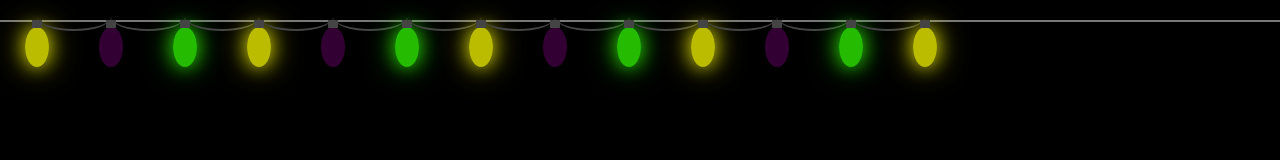
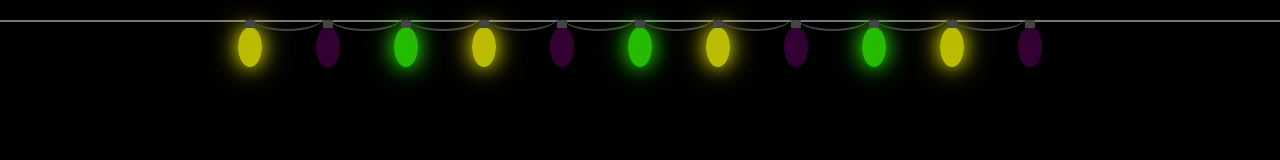
Before and after one commit to ducthong1991/ducthong1991.github.io, a plain HTML site: page index.html in a window 1280 px wide. Drawn offline with Linux system fonts and the light colour scheme.

Commit message:
no message

```diff
--- a/index.html
+++ b/index.html
@@ -6,21 +6,34 @@
   <link rel="stylesheet" href="style.css">
 </head>
 <body>
-<ul>
-  <li></li>
-  <li></li>
-  <li></li>
-  <li></li>
-  <li></li>
-  <li></li>
-  <li></li>
-  <li></li>
-  <li></li>
-  <li></li>
-  <li></li>
-  <li></li>
-  <li></li>
-</ul>
+<div class="lights-section">
+  <div class="center">
+    <span></span>
+    <span></span>
+    <span></span>
+    <span></span>
+    <span></span>
+    <span></span>
+    <span></span>
+    <span></span>
+    <span></span>
+    <span></span>
+    <span></span>
+  </div>
+</div>
+<audio id="myaudio" autoplay loop>
+  <source src="bd.mp3" type="audio/mp3">
+</audio>
 
+<!--<div style="color: #ffffff;">-->
+  <!--HAPPY BIRTHDAY RAYMOND-->
+<!--</div>-->
+<script>
+	document.addEventListener('click', musicPlay);
+	function musicPlay() {
+		document.getElementById('myaudio').play();
+		document.removeEventListener('click', musicPlay);
+	}
+</script>
 </body>
 </html>
--- a/style.css
+++ b/style.css
@@ -5,16 +5,16 @@ body
 	background: #000;
 }
 
-ul {
-	position: absolute;
+.lights-section {
 	width: 100%;
 	margin: 20px 0 0;
 	padding: 0;
 	border-top: 2px solid #777;
-	display: flex;
+
 }
 
-ul li {
+.lights-section span {
+	display: inline-block;
 	position: relative;
 	width: 24px;
 	height: 40px;
@@ -26,7 +26,7 @@ ul li {
 	background: rgba(255, 255, 255, .1);
 }
 
-ul li:before {
+.lights-section span:before {
 	content: '';
 	position: absolute;
 	top: -7px;
@@ -36,7 +36,7 @@ ul li:before {
 	background: #444;
 }
 
-ul li:after
+.lights-section span:after
 {
 	content: '';
 	position: absolute;
@@ -48,12 +48,12 @@ ul li:after
 	border-radius: 50%;
 }
 
-ul li:last-child:after
+.lights-section span:last-child:after
 {
 	border-bottom: none;
 }
 
-ul li:nth-child(3n+1) {
+.lights-section span:nth-child(3n+1) {
 	background: rgba(255, 255, 0, 1);
 	animation: animate1 1.5s linear infinite;
 }
@@ -72,7 +72,7 @@ ul li:nth-child(3n+1) {
 
 }
 
-ul li:nth-child(3n+2) {
+.lights-section span:nth-child(3n+2) {
 	background: rgba(255, 0, 255, 1);
 	animation: animate2 1.5s linear infinite;
 	animation-delay: 0.5s;
@@ -92,7 +92,7 @@ ul li:nth-child(3n+2) {
 
 }
 
-ul li:nth-child(3n+3) {
+.lights-section span:nth-child(3n+3) {
 	background: rgba(50, 255, 0, 1);
 	animation: animate3 1.5s linear infinite;
 	animation-delay: 1s;
@@ -111,3 +111,7 @@ ul li:nth-child(3n+3) {
 	}
 
 }
+
+.center {
+	text-align: center;
+}
```
Also changed, not shown: 1 other file.
